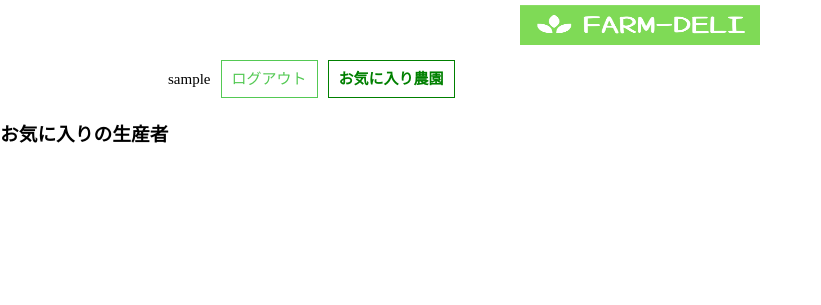
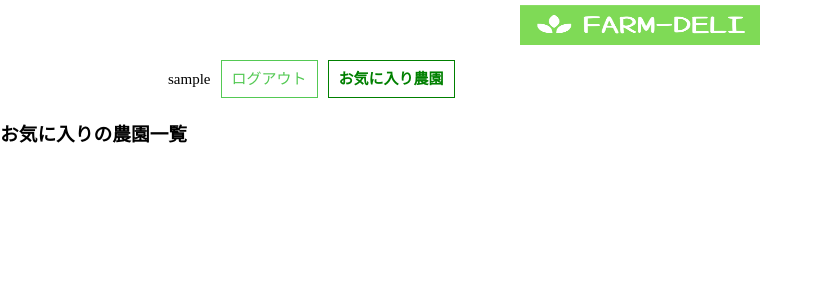
Before and after one commit to b046814/farm-deli, a Rails app: page /users/1 in a window 1280 px wide. Shown: the top 305 px of the page, without its empty margins (0-821 px from the left). Run offline with Rails 7, Linux system fonts and the light colour scheme; the visitor is signed in with stand-in values (Sample User, id 1); data that the repository does not hold is empty; style sheets or scripts are compiled from the project's sources; parts of the project's set-up code (start-up, migrations or seed data) failed here and were passed over; some libraries are stand-ins or nearby versions.

Commit message:
ルーティング設定

```diff
--- a/app/views/users/show.html.erb
+++ b/app/views/users/show.html.erb
@@ -1,5 +1,5 @@
 <%= render partial: 'shares/bar_menu' %>
-<h3>お気に入りの生産者</h3>
+<h3>お気に入りの農園一覧</h3>
 <div class="main-bar-head">
 <% @user.farms.each do |farm| %>
   <div class="each-farm">
--- a/config/routes.rb
+++ b/config/routes.rb
@@ -11,7 +11,7 @@ Rails.application.routes.draw do
   }
 
   root to: 'items#index'
-  resources :items, only: [:new, :create] do
+  resources :items, only: [:new, :create, :show] do
     collection do
       get 'search'
     end
```
